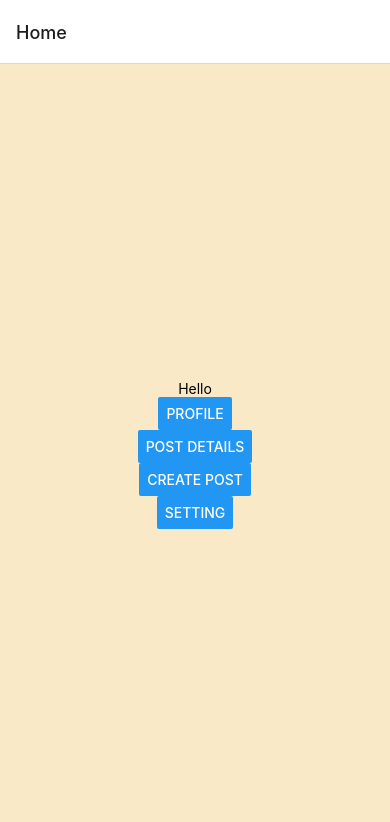
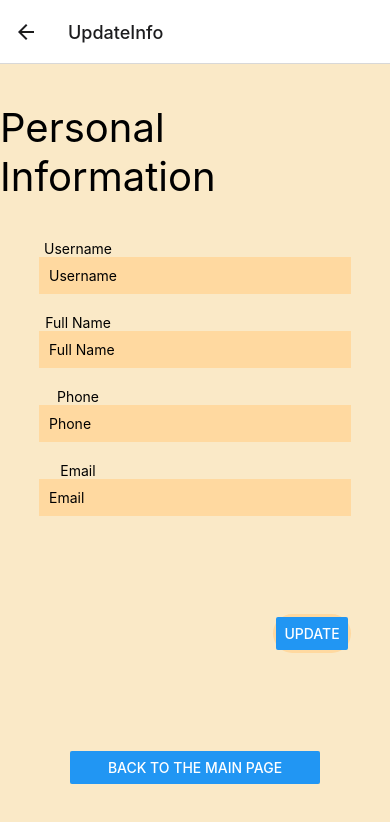
Before and after one commit to cis350/project-uniteandconquer, a React Native app in the folder uniteandconquer-mobile/: screen /UpdateInfo in a window 390 px wide. Shown: the top 822 px of the page. Built offline with nearby package versions, Linux system fonts and the light colour scheme.

Commit message:
Update 'update personal info' page'

```diff
--- a/uniteandconquer-mobile/App.js
+++ b/uniteandconquer-mobile/App.js
@@ -12,6 +12,7 @@ import CreatePost from './components/CreatePost';
 import Comment from './components/Comment';
 import Setting from './components/SettingMain';
 import SettingInterests from './components/SettingInterests';
+import UpdateInfo from './components/PersonalInformation';
 
 // styling ---------
 
@@ -62,6 +63,7 @@ export default function App() {
         <Stack.Screen name="Comment" component={Comment} />
         <Stack.Screen name="SettingMain" component={Setting} />
         <Stack.Screen name="SettingInterests" component={SettingInterests} />
+        <Stack.Screen name="UpdateInfo" component={UpdateInfo} />
       </Stack.Navigator>
     </NavigationContainer>
   );
--- /dev/null
+++ b/uniteandconquer-mobile/components/PersonalInformation.js
@@ -0,0 +1,103 @@
+import React from 'react';
+import {
+  StyleSheet, View, ScrollView, Text, TextInput, Button,
+} from 'react-native';
+
+const styles = StyleSheet.create({
+  container: {
+    backgroundColor: '#FAE9C7',
+    height: '100%',
+    width: '100%',
+  },
+  titleContainer: {
+    marginTop: '10%',
+    alignItems: 'center',
+  },
+  titleFont: {
+    fontSize: 40,
+  },
+  inputContainer: {
+    alignItems: 'center',
+    marginTop: '10%',
+  },
+  subtitle: {
+    marginLeft: '-60%',
+  },
+  textInput: {
+    marginBottom: 20,
+    backgroundColor: '#FFD9A0',
+    width: '80%',
+    padding: 10,
+  },
+  updateButton: {
+    backgroundColor: '#FFD9A0',
+    borderRadius: 100,
+    padding: 3,
+    marginLeft: '60%',
+    marginTop: '20%',
+  },
+  backButtonContainer: {
+    alignItems: 'center',
+    marginTop: '25%',
+    width: '80%',
+  },
+  button: {
+    marginBottom: 20,
+    backgroundColor: '#FFD9A0',
+    width: '80%',
+  },
+});
+
+function UpdateInfo({ navigation }) {
+  return (
+    <ScrollView style={styles.container}>
+      <View style={styles.titleContainer}>
+        <Text style={styles.titleFont}>
+          Personal Information
+        </Text>
+      </View>
+
+      <View style={styles.inputContainer}>
+        <View style={styles.subtitle}>
+          <Text>Username</Text>
+        </View>
+        <View style={styles.textInput}>
+          <TextInput placeholder="Username" />
+        </View>
+
+        <View style={styles.subtitle}>
+          <Text>Full Name</Text>
+        </View>
+        <View style={styles.textInput}>
+          <TextInput placeholder="Full Name" />
+        </View>
+
+        <View style={styles.subtitle}>
+          <Text>Phone</Text>
+        </View>
+        <View style={styles.textInput}>
+          <TextInput placeholder="Phone" />
+        </View>
+
+        <View style={styles.subtitle}>
+          <Text>Email</Text>
+        </View>
+        <View style={styles.textInput}>
+          <TextInput placeholder="Email" />
+        </View>
+
+        <View style={styles.updateButton}>
+          <Button title="Update" />
+        </View>
+
+        <View style={styles.backButtonContainer}>
+          <View style={styles.button}>
+            <Button title="Back to the main page" onPress={() => navigation.navigate('SettingMain')} />
+          </View>
+        </View>
+      </View>
+    </ScrollView>
+  );
+}
+
+export default UpdateInfo;
--- a/uniteandconquer-mobile/components/SettingInterests.js
+++ b/uniteandconquer-mobile/components/SettingInterests.js
@@ -1,6 +1,6 @@
 import React from 'react';
 import {
-  StyleSheet, View, ScrollView, Text, TextInput, Button,
+  StyleSheet, View, ScrollView, Text, Button,
 } from 'react-native';
 
 const styles = StyleSheet.create({
@@ -56,7 +56,7 @@ const styles = StyleSheet.create({
   },
 });
 
-function SettingInterests() {
+function SettingInterests({ navigation }) {
   const [tags, setTags] = React.useState([]);
 
   function addTags(tag) {
@@ -103,7 +103,7 @@ function SettingInterests() {
 
       <View style={styles.backButtonContainer}>
         <View style={styles.button}>
-          <Button title="Back to the main page" />
+          <Button title="Back to the main page" onPress={() => navigation.navigate('SettingMain')} />
         </View>
       </View>
     </ScrollView>
--- a/uniteandconquer-mobile/components/SettingMain.js
+++ b/uniteandconquer-mobile/components/SettingMain.js
@@ -42,7 +42,7 @@ function Setting({ navigation }) {
 
       <View style={styles.buttonContainer}>
         <View style={styles.button}>
-          <Button title="Personal Information" />
+          <Button title="Personal Information" onPress={() => navigation.navigate('UpdateInfo')} />
         </View>
         <View style={styles.button}>
           <Button title="Item Preference" onPress={() => navigation.navigate('SettingInterests')} />
```
